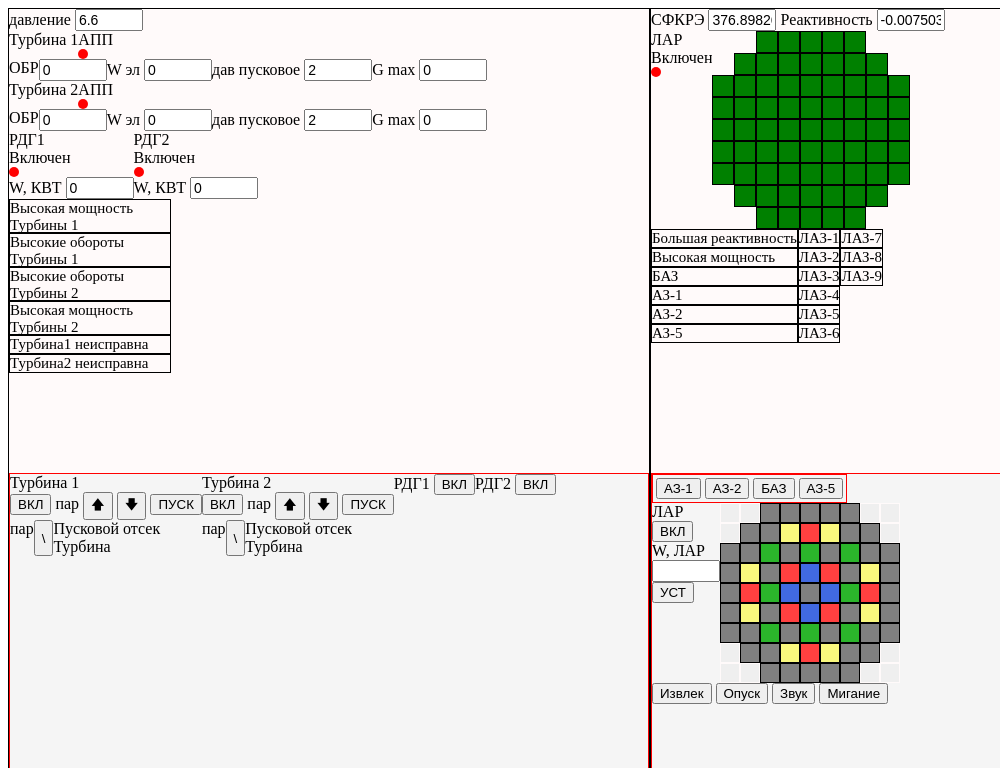
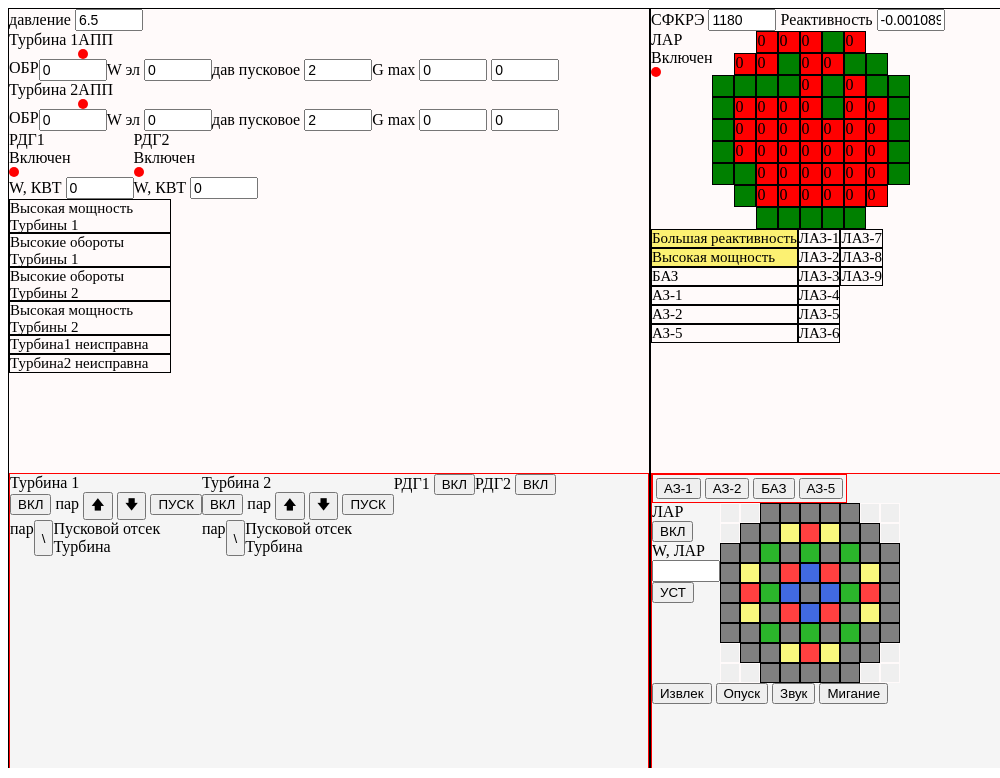
Before and after one commit to aresen12/nuclear, a Flask app: page /b/1 in a window 1280 px wide. Shown: the top 778 px of the page, without its empty margins (0-1000 px from the left). Run offline with Flask 3, Linux system fonts and the light colour scheme; some libraries are stand-ins or nearby versions.

Commit message:
работает

```diff
--- a/static/javascript/BS_classes.js
+++ b/static/javascript/BS_classes.js
@@ -2,21 +2,31 @@ class BS{
     constructor(number){
         this.number = number;
         this.h_braban_s = 10;
-        this.v_inBS = 66;
+        this.v_inBS = 67;
         this.T_H2O = 270;
         this.m_sep = 0;
         this.work = false;
     }
 
-    update(g_gnc1, g_gnc2, pr, T_2_H2O, T_PVS){
+    update(g_gnc1, g_gnc2, pr, T_2_H2O, T_PVS, max_g1){
 //    g_gnc1 = g_gnc1+g_gnc2+ g_аgnc1
         this.v_inBS -= g_gnc1 / 3600;
         let m_bs = this.v_inBS * 1000;
         this.m_sep = (g_gnc1 * 1000/3600) * pr;
         let m_k = g_gnc1 * 1000/3600 - this.m_sep;
-        let m_gnc2 = g_gnc2 * 1000 / 3600;
+        let m_gnc2 = g_gnc2 / 3.6;
+        if (this.m_sep > max_g1){
+            this.m_sep = max_g1;
+            m_k += this.m_sep - max_g1;
+        }
+
         this.v_inBS += m_k / 1000 + g_gnc2 / 3600;
-//        this.T_H2O = (m_bs * this.T_H2O + m_k * T_PVS + m_gnc2 * T_2_H2O) / (m_bs + m_k + m_gnc2);
+        this.T_H2O = (m_bs * this.T_H2O + m_k * T_PVS + m_gnc2 * T_2_H2O) / (m_bs + m_k + m_gnc2);
+
+        if (this.v_inBS <= 0){
+            this.v_inBS = 0;
+            re.gcn[`${this.number}_n`].broken = true;
+        }
         this.h_braban_s = this.v_inBS;
 //        console.log(this.m_sep, m_k, g_gnc1 / 3600, m_gnc2);
 //        Math.sqrt(Math.abs((25 - Math.sqrt(39.0625 - 4 * (this.v_inBS / 66)* (this.v_inBS / 66))) / 2));
--- a/static/javascript/UI.js
+++ b/static/javascript/UI.js
@@ -6,6 +6,18 @@ function show_mnemo(reactor){
     }
 }
 
+
+function show_chosen(reactor){
+//    for (let i = 0; i < 9; i++) {
+//        for (let j = 0; j < 9; j++) {
+//            chosen(i, j, false);
+//        }
+//    }
+//    for (let i = 0; i < reactor.chosen.length; i++){
+////        console.log(reactor.chosen);
+//        chosen( reactor.chosen[i][0],  reactor.chosen[i][1], true);
+//    }
+}
 
 function show_mnemo_i_j(value, i, j){
     try{
@@ -35,8 +47,8 @@ function my_alert(id_error){
 
 
 
-function chosen(i, j){
-    if (document.getElementById(`s${i}_${j}`).style.border != "1px solid white"){
+function chosen(i, j, flag){
+    if (flag){
         document.getElementById(`s${i}_${j}`).style.border = "1px solid white";
     } else {
         document.getElementById(`s${i}_${j}`).style.border = "1px solid black";
@@ -46,7 +58,7 @@ function chosen(i, j){
 function setup_UI(reactor){
 //    console.log("setup");
 //СУЗ
-    document.getElementById("W_Q").value = reactor.thermal_power / 1e6;
+    document.getElementById("W_Q").value = `${(reactor.thermal_power / 1e6 ).toFixed(0)}`;
     document.getElementById("reactivnost").value = reactor.rho_total;
 //    Турбины
     document.getElementById("w_e1").value = reactor.t1.w_e;
@@ -69,24 +81,33 @@ var k = Object.keys(reactor.gcn);
     document.getElementById("T_2_H2O").value = reactor.T_2_H2O;
 //    БС
     document.getElementById("h_braban_s1").value = reactor.bs1.h_braban_s;
+    document.getElementById("fuel_temp").value = reactor.fuel_temp;
     document.getElementById("T_H2O1").value = reactor.bs1.T_H2O;
     document.getElementById("h_braban_s2").value = reactor.bs2.h_braban_s;
+    document.getElementById("m_sep2").value = reactor.bs2.m_sep;
+    document.getElementById("m_sep1").value = reactor.bs1.m_sep;
     document.getElementById("T_H2O2").value = reactor.bs2.T_H2O;
     if (copy){
         show_mnemo(reactor);
+        show_chosen(reactor)
     }
 }
 
 
 function ui_power(id_div, flag){
+
     if(flag) {
         document.getElementById(id_div).style.background = "green";
     } else {
         document.getElementById(id_div).style.background = "red";
     }
+    try{
     if (!copy){
         socket.emit("method_send", {"room": room_id, "function": "ui_power", "id_div": id_div, "flag": flag});
     }
+   } catch(error){
+   }
+
 }set_direction_ui
 
 
--- a/static/javascript/app.js
+++ b/static/javascript/app.js
@@ -6,3 +6,28 @@ function sterg(i, j){
 function set_w_lar(){
     re.set_w_lar(document.getElementById("w_lar").value);
 }
+
+
+async function playAudio() {
+window.my_mute = false;
+  var audio = document.getElementById("play");
+//  audio.type = 'audio/wav';
+  await audio.play();
+  audio.loop = true;
+  try {
+//    await audio.play();
+//    document.querySelector('#kill_call_btn').addEventListener('click', function(){
+//        audio.pause();
+//    });
+//    document.querySelector('#global_menu_d').addEventListener('click', function(){
+//        audio.pause();
+//    });
+
+    console.log('Playing...');
+
+    return audio;
+  } catch (err) {
+    console.log('Failed to play...' + err);
+  }
+
+}
--- a/static/javascript/az_classes.js
+++ b/static/javascript/az_classes.js
@@ -1,5 +1,6 @@
 class Az{
     constructor(reactor){
+        this.sound = false;
         this.az_run = false; // работает ли АЗ
         this.az_5 = 0; // идентефикация работы конкретной аварийной защиты
         this.az_1 = 0;
@@ -71,53 +72,102 @@ class Az{
     }
 
     check_error_alerts(){
+        let flag = false;
         if (this.reactor.thermal_power / 1e6 > 3200){
+//            if (this.reactor.thermal_power / 1e6 >= 3500){
+//                this.az5();
+//            }
             my_alert("alert_power_q");
+            flag = true;
         }
         if (this.reactor.t1.obr > 3000){
              my_alert("alert_high_turnovers1");
+             flag = true;
         }
         if ( this.reactor.t2.obr > 3000){
             my_alert("alert_high_turnovers2");
+            flag = true;
         }
         if (this.reactor.t1.w_e > 500){
             my_alert("alert_high_e_power_t1");
+            flag = true;
         }
         if (this.reactor.t2.w_e > 500){
             my_alert("alert_high_e_power_t2");
+            flag = true;
         }
         if (this.reactor.t1.broken){
             my_alert("error_t1");
+            flag = true;
         }
         if (this.reactor.t2.broken){
             my_alert("error_t2");
+            flag = true;
         }
         if (this.reactor.T_2_H2O >= 260){
             my_alert("alert_high_temperature2");
+            flag = true;
         }
-        if (this.reactor.T_2_H2O >= 265){
-            my_alert("alert_high_temperatureBS");
+        if (this.reactor.bs1.T_H2O > 271){
+            my_alert("alert_high_temperatureBS1");
+            flag = true;
+        }
+        if (this.reactor.bs2.T_H2O > 271){
+            my_alert("alert_high_temperatureBS2");
+            flag = true;
+        }
+        if (this.reactor.bs1.v_inBS >= 100){
+            my_alert("h_high_water_level_BS1");
+            flag = true;
+        }
+        if (this.reactor.bs2.v_inBS >= 100){
+            my_alert("h_high_water_level_BS2");
+            flag = true;
         }
         if(this.az_5){
             my_alert("alert_az_5");
+            flag = true;
         }
          if(this.az_b){
             my_alert("alert_baz");
+            flag = true;
         }
         if(this.az_1){
             my_alert("alert_az_1");
+            flag = true;
         }
         if(this.az_2){
             my_alert("alert_az_2");
+            flag = true;
         }
         var k = Object.keys(this.reactor.gcn);
         for (i = 0; i < k.length; i++){
             if  (this.reactor.gcn[k[i]].broken){
                 my_alert(`${k[i]}_error`);
+                flag = true;
             };
         }
-        if (this.reactor.v_inBS < 33){
-            my_alert("h_lower_water_level_BS");
+        if (this.reactor.bs1.v_inBS < 66){
+            my_alert("h_lower_water_level_BS1");
+            flag = true;
+        }
+        if (this.reactor.bs2.v_inBS < 66){
+            my_alert("h_lower_water_level_BS2");
+            flag = true;
+        }
+        if (this.reactor.rho_total > 0.003){
+            my_alert("high_rho_total");
+            flag = true;
+        }
+
+        if (flag && !this.sound){
+                this.sound = true;
+                playAudio();
+
+        }
+        else if (!flag && this.sound){
+            this.sound = false;
+            document.getElementById("play").pause();
         }
     }
 
--- a/static/javascript/reactor.js
+++ b/static/javascript/reactor.js
@@ -67,21 +67,18 @@ class DRdg extends Rdg{
 class Reactor{
     constructor(){
         this.sterg = [
-        [-1, -1, 0, 0, 0, 100, 100, -1, -1],
-        [-1, 0, 0, 100, 100, 100, 100, 100, -1],
-        [100, 100, 100, 0, 0, 100, 100, 100, 100],
-        [100, 100, 0, 0, 0, 0, 0, 0, 0],
-        [100, 100, 0, 0, 0, 0, 0, 0, 100],
+        [-1, -1, 0, 0, 0, 100, 0, -1, -1],
+        [-1, 0, 0, 100,     0, 0, 100, 100, -1],
+        [100, 100, 100, 100, 0, 100, 0, 100, 100],
+        [100, 0, 0, 0, 0, 100, 0, 0, 100],
+        [100, 0, 0, 0, 0, 0, 0, 0, 100],
         [100, 0, 0, 0, 0, 0, 0, 0, 100],
         [100, 100, 0, 0, 0, 0, 0, 0, 100],
-        [-1, 100, 0, 0, 100, 0, 0, 0, -1],
+        [-1, 100, 0, 0, 0, 0, 0, 0, -1],
         [-1, -1, 100, 100, 100, 100, 100, -1, -1]]
         this.lar = [[3, 4], [4, 3], [4, 5], [5, 4]]; // координаты стержней ЛАР
         this.w_lar = 0; // мощность ЛАР
-//        this.w_q = 3300; //
-        this.p_in_reactor = 6.6;
-//        this.v_inAZ = ;
-//        this.reactivnost = 0;
+        this.p_in_reactor = 6.5;
         this.direction = 0; // -1 - down 1 - up
         this.chosen = []; // выбранные стержни
         // насосы
@@ -101,7 +98,7 @@ class Reactor{
         this.bs1 = new BS(1);
         this.bs2 = new BS(2); //
 //        this.T_reactor = 80; // температура самого реактора(не где не используеться)
-        this.T_2_H2O = 25; // температура во втором контуре
+        this.T_2_H2O = 200; // температура во втором контуре
 //        this.T_PVS = 280; // температкра параводяной смеси
         this.az = new Az(this); // класс аварийной защиты
 //        this.pr = 0; // процент пара
@@ -118,11 +115,16 @@ class Reactor{
         this.BASE_GRAPHITE_TEMP = this.graphite_temp;
         this.BASE_VOID = this.void_fraction;
         this.precursors = [];
-        this.gcn["1_n"].work = true;
+        this.gcn["1_n"].turn_on_or_down();
+        this.gcn["2_n"].turn_on_or_down();
+        this.gcn["3_n"].turn_on_or_down();
         this.gcn["1_n"].g = 24000;
+        this.gcn["3_n"].g = 800;
+        this.gcn["2_n"].g = 0;
         for (let i = 0; i < DELAYED_GROUPS.length; i++){
             this.precursors.push((DELAYED_GROUPS[i]["beta"] / (LAMBDA_PROMPT * DELAYED_GROUPS[i]["lambda"])) * this.thermal_power);
     }
+    show_mnemo(this);
     }
 
     set_unset_up_direction() {
@@ -164,19 +166,22 @@ class Reactor{
         for (let i2 = 0; i2 < this.chosen.length; i2++){
             if (this.chosen[i2][0] == i && this.chosen[i2][1] == j){
                 this.chosen_delete(i2);
-            return;
+                socket.emit("method_send", {"room": room_id, "function": "chosen_delete", "i": i, "j": j});
+                return;
             }
         }
         this.chosen_add(i, j);
+
     }
 
     chosen_add(i, j){
-        chosen(i, j);
+        chosen(i, j, true);
+        socket.emit("method_send", {"room": room_id, "function": "chosen_add_show", "i": i, "j": j});
         this.chosen.push([i, j]);
     }
 
     chosen_delete(i2){
-        chosen(this.chosen[i2][0], this.chosen[i2][1]);
+        chosen(this.chosen[i2][0], this.chosen[i2][1], false);
         this.chosen.splice(i2, 1);
 
         }
@@ -212,6 +217,7 @@ class Reactor{
         for (i = 0; i < k.length; i++){
             this.gcn[k[i]].update();
         }
+//        if (this.gcn)
          this.temp_in = (this.bs1.T_H2O + this.bs2.T_H2O) / 2;
          console.log(this.temp_in);
          this.rho_void = ALPHA_VOID * (this.void_fraction - this.BASE_VOID) * 100.0;
@@ -222,14 +228,13 @@ class Reactor{
             this.rho_fuel *= 0.1;
         }
         let water_flow = (this.gcn["1_n"].g + this.gcn["2_n"].g) / 3.6;
-        this.rho_total = this.rho_rods + this.rho_void + this.rho_void + this.rho_graphite;
+        this.rho_total = this.rho_rods + this.rho_void + this.rho_fuel + this.rho_graphite;
          // 2. НЕЙТРОННАЯ КИНЕТИКА (Интегрирование лавины)
 //        console.log(this.rho_rods, this.rho_void, this.rho_void, this.rho_graphite);
         let dt = 0.001;
         for (let _ = 0; _ < 1000; _++){
             let delayed_sum = 0;
             for (let i = 0; i < DELAYED_GROUPS.length; i++){
-//                console.log(i, this.precursors)
                 delayed_sum += DELAYED_GROUPS[i]["lambda"] * this.precursors[i];
             }
             let dP_dt = ((this.rho_total - BETA) / LAMBDA_PROMPT) * this.thermal_power + delayed_sum;
@@ -240,10 +245,10 @@ class Reactor{
             }
             for (let i = 0; i < DELAYED_GROUPS.length; i++){
                 let dC_dt = (DELAYED_GROUPS[i]["beta"] / LAMBDA_PROMPT) * this.thermal_power - DELAYED_GROUPS[i]["lambda"] * this.precursors[i];
-//                console.log(dC_dt, this.thermal_power)
                 this.precursors[i] += dC_dt * dt;
              }
          }
+
         // 3. ТЕПЛООБМЕН (При экстремальном перегреве теплосъем деградирует)
 
         let heat_transfer_coeff = 3.1e6;
@@ -275,7 +280,7 @@ class Reactor{
         this.void_fraction += (target_void - this.void_fraction) * 0.4;
 
 
-         console.log("update");
+//         console.log("update");
          if (this.direction != 0){
             for (let i = 0; i < this.chosen.length; i++){
                 this.set_s_position(this.chosen[i][0], this.chosen[i][1], this.direction);
@@ -287,11 +292,11 @@ class Reactor{
         if ( this.t2.direction != 0){
              this.t2.set_g_max();
         }
-         this.bs1.update(this.gcn["1_n"].g, this.gcn["3_n"].g, this.void_fraction, this.T_2_H2O, 250);
-          this.bs2.update(this.gcn["2_n"].g, this.gcn["4_n"].g, this.void_fraction, this.T_2_H2O, 250);
+         this.bs1.update(this.gcn["1_n"].g, this.gcn["3_n"].g, this.void_fraction, this.T_2_H2O, this.outlet_temp, this.t1.g_max);
+          this.bs2.update(this.gcn["2_n"].g, this.gcn["4_n"].g, this.void_fraction, this.T_2_H2O, this.outlet_temp,  this.t1.g_max);
          this.t1.update(this.bs1.m_sep, this.p_in_reactor);
          this.t2.update(this.bs2.m_sep, this.p_in_reactor);
-         console.log("water", water_flow, "Т ТВЭЛ", this.fuel_temp,"T вых", this.outlet_temp, "пар", this.void_fraction)
+//         console.log("water", water_flow, "Т ТВЭЛ", this.fuel_temp,"T вых", this.outlet_temp, "пар", this.void_fraction, "rho void", this.rho_void, "rho t", this.rho_total )
          setup_UI(this);
          send_update();
     }
@@ -312,6 +317,7 @@ class RemoteControl extends Reactor{
             "1_n": new DPump("1_n"),
             "2_n": new DPump("2_n"),
             "3_n": new DPump("3_n"),
+            "4_n": new DPump("4_n"),
             "1_a": new DPump("1_a"),
             "2_a": new DPump("2_a"),
             "3_a": new DPump("3_a"),
@@ -335,7 +341,8 @@ class RemoteControl extends Reactor{
 
     chosen_current(i, j){
         socket.emit("chosen_current", {"i": i, "j": j, "room": room_id});
-        chosen(i, j);
+//        chosen(i, j);
+        console.log("choosen_sss")
     }
 
     update(){
--- a/static/javascript/turnover_classes.js
+++ b/static/javascript/turnover_classes.js
@@ -54,7 +54,7 @@ class Turnover{
     }
 
     start(){
-        if(this.p_start >= 6.8 && !this.broken){
+        if(this.p_start >= 6 && !this.broken){
         this.obr = 350;
         this.p_start = 2;
         }
@@ -76,7 +76,7 @@ class Turnover{
         if (this.p_start < p_in_reactor){
             if (this.p_start + v <= p_in_reactor ){
                 this.p_start += v;
-            } else if (this.p_start + v >= p_in_reactor && p_in_reactor >= 7){
+            } else if (this.p_start + v >= p_in_reactor && p_in_reactor >= 6){
                 this.p_start = p_in_reactor;
             }
         }
--- a/templates/BSM.html
+++ b/templates/BSM.html
@@ -34,6 +34,7 @@
                 <div>
                 G max
                 <input id="g_max_t1" class="input-big">
+                    <input id="m_sep1" class="input-big">
                 </div>
 
             </div>
@@ -57,7 +58,7 @@
                 <div>
                 G max
                 <input id="g_max_t2" class="input-big">
-
+                <input id="m_sep2" class="input-big">
                 </div>
             </div>
                 <div style="display:flex;">
@@ -145,7 +146,7 @@
                     </div>
             <div style="display:flex;">
                 <div>
-                <div class="alert-error">Большая реактивность</div>
+                <div id="high_rho_total" class="alert-error">Большая реактивность</div>
                 <div id="alert_power_q" class="alert-error">Высокая мощность</div>
                 <div id="alert_baz" class="alert-error">БАЗ</div>
                 <div id="alert_az_1" class="alert-error">АЗ-1</div>
@@ -244,8 +245,10 @@
                 </div>
                     </div>
             <div>
-            Т реактора<br>
+            Т ПВС    Т_твэл<br>
             <input id="T_reactor" class="input-big">
+
+            <input id="fuel_temp" class="input-big">
                 </div>
 
                 <div>
@@ -283,8 +286,14 @@ W
 
             <div class="errors-table" style="display:flex;">
                 <div>
-                <div id="h_lower_water_level_BS" class="alert-error">Уровень воды в БС опасно низкий</div>
-                <div id="1_n_error" class="alert-error">ГНЦ1 неисправен</div>
+                <div id="h_lower_water_level_BS1" class="alert-error">Уровень воды в БС1 опасно низкий</div>
+                <div id="h_lower_water_level_BS2" class="alert-error">Уровень воды в БС2 опасно низкий</div>
+                <div id="h_high_water_level_BS1" class="alert-error">Уровень воды в БС1 выше нормы</div>
+                <div id="h_high_water_level_BS2" class="alert-error">Уровень воды в БС2 выше нормы</div>
+
+                </div>
+                <div>
+                    <div id="1_n_error" class="alert-error">ГНЦ1 неисправен</div>
                 <div id="2_n_error" class="alert-error">ГНЦ2 неисправен</div>
                 <div id="3_n_error" class="alert-error">ГНЦ3 неисправен</div>
                 <div id="1_a_error" class="alert-error">АГНЦ1 неисправен</div>
@@ -293,23 +302,23 @@ W
                 <div id="2_a_error" class="alert-error">АГНЦ2 неисправен</div>
                 <div id="3_a_error" class="alert-error">АГНЦ3 неисправен</div>
                 <div id="alert_high_temperature2" class="alert-error">высокая температура2</div>
-                <div id="alert_high_temperatureBS" class="alert-error">высокая температура в БС</div>
+
             </div>
+                <div>
+                    <div id="alert_high_temperatureBS1" class="alert-error">высокая температура в БС1</div>
+                    <div id="alert_high_temperatureBS2" class="alert-error">высокая температура в БС2</div>
+                </div>
             </div>
                 </div>
             <div class="down-panel" style="display:flex;">
                 <p>
                     <div class="panel-item">
                 {% for j in range(1, 5)%}
-                <div style="height:70px;">
+                <div style="height:50px;">
                 ГЦН{{j}}<br>
                 <button onclick="re.gcn['{{j}}_n'].turn_on_or_down()">ВКЛ</button>
                 <button onclick="re.gcn['{{j}}_n'].set_unset_up_direction()">🡅</button>
                     <button onclick="re.gcn['{{j}}_n'].set_unset_down_direction()">🡇</button>
-                <div>
-                    <button>Грубо</button>
-                    <button>Мелко</button>
-                </div>
                     </div>
                 {% endfor %}
                     </p>
@@ -331,6 +340,7 @@ W
                 </div>
         </div>
     </div>
+    <audio id="play" src="/static/rbmk-scram-sound.mp3" style="display:none;"></audio>
 </div>
 </body>
 <script src="https://cdnjs.cloudflare.com/ajax/libs/socket.io/4.0.1/socket.io.js"></script>
```
Also changed, not shown: static/javascript/socketio.js (+30 -13 lines), 1 other file.
